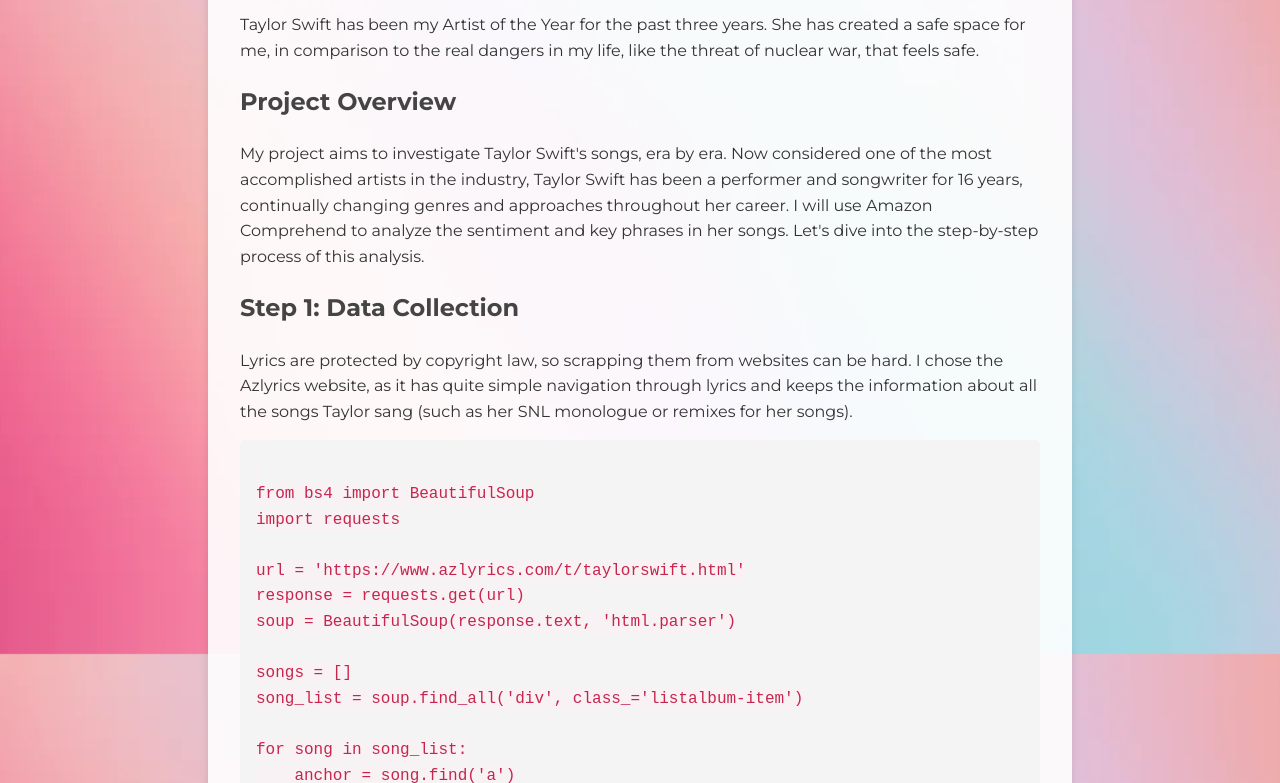
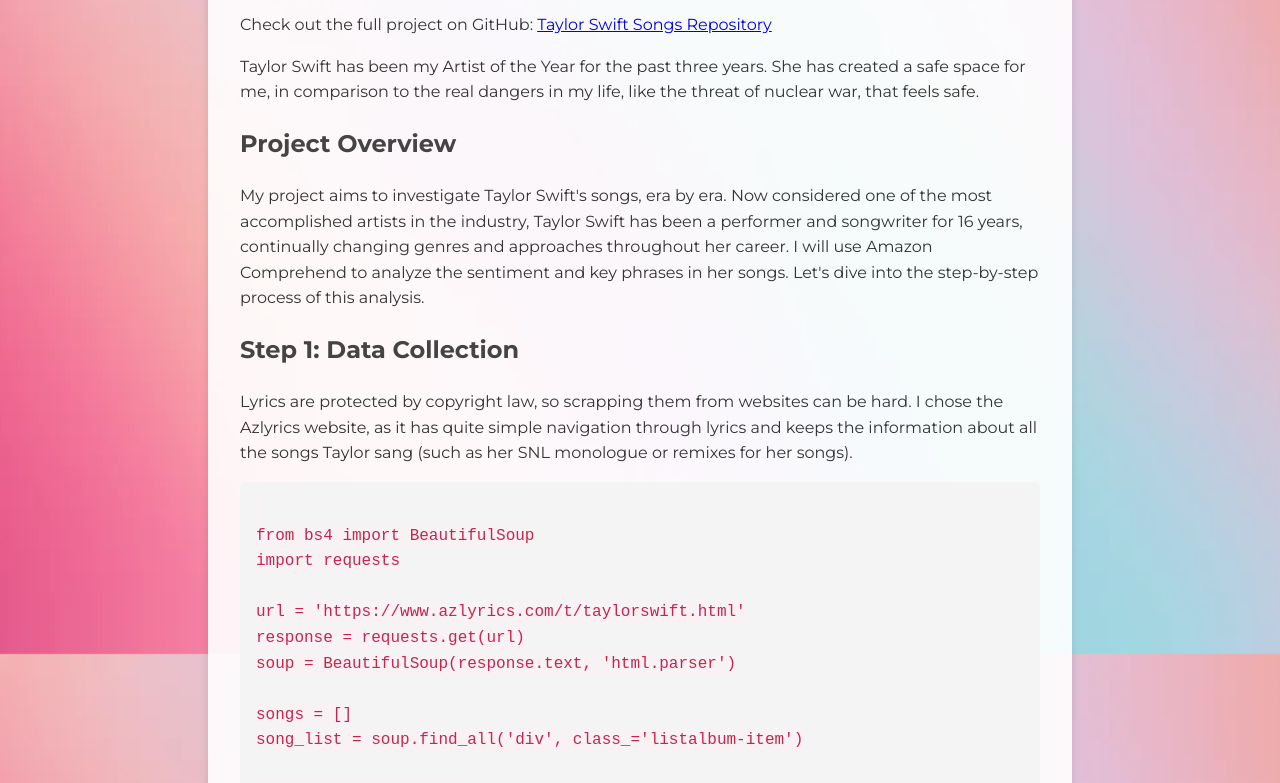
Before and after one commit to quibes/taylor-swift-songs, a plain HTML site: page docs/index.html in a window 1280 px wide. Shown: the part 146-929 px from the top of the page. Drawn offline with Linux system fonts and the light colour scheme.

Commit message:
Update index.html

```diff
--- a/docs/index.html
+++ b/docs/index.html
@@ -73,6 +73,12 @@
     <div class="container">
         <header>
             <h1>Taylor Swift: Artist of the Year</h1>
+            <div class="github-link">
+                <p>
+                    Check out the full project on GitHub:
+                    <a href="https://github.com/quibes/taylor-swift-songs" target="_blank">Taylor Swift Songs Repository</a>
+                </p>
+            </div>
         </header>
         <section>
             <p>
```
